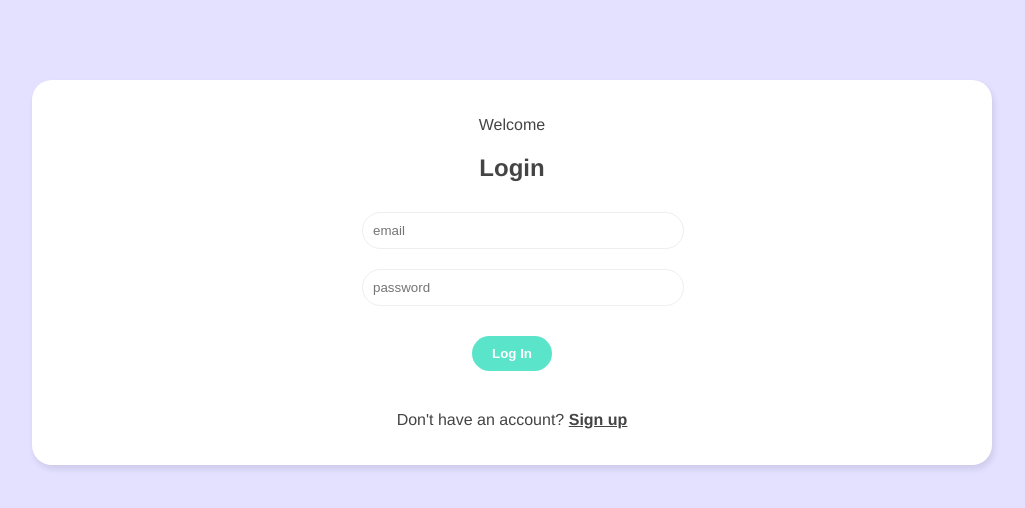
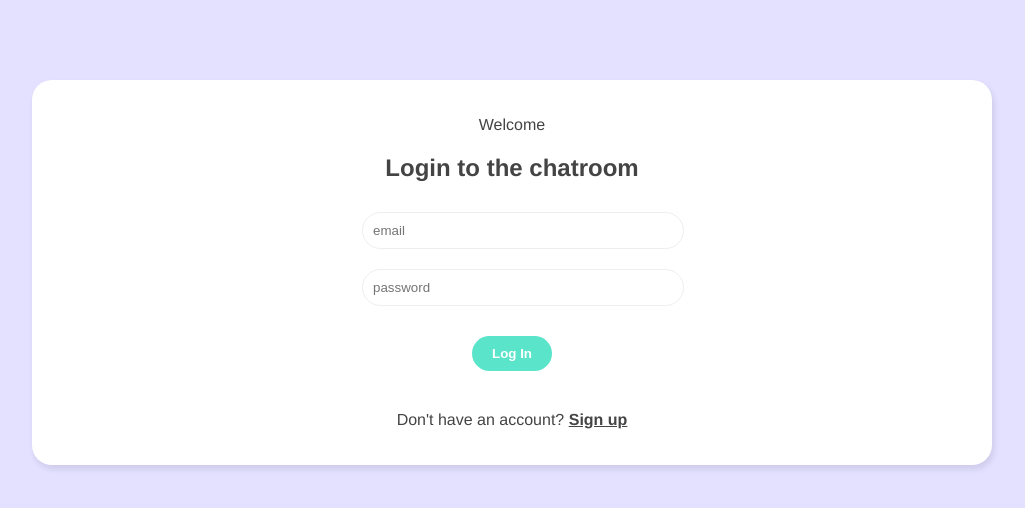
Before and after one commit to roryjarrard/live-chat, a Vue app: page / in a window 1280 px wide. Shown: the top 508 px of the page, without its empty margins (128-1153 px from the left). Built offline with nearby package versions, Linux system fonts and the light colour scheme; no server answers.

Commit message:
update labels

```diff
--- a/src/views/Welcome.vue
+++ b/src/views/Welcome.vue
@@ -2,14 +2,14 @@
   <div class="welcome container">
     <p>Welcome</p>
     <div v-if="showLogin">
-      <h2>Login</h2>
+      <h2>Login to the chatroom</h2>
       <LoginForm @login="enterChat" />
       <p>
         Don't have an account? <span @click="showLogin = false">Sign up</span>
       </p>
     </div>
     <div v-else>
-      <h2>Sign Up</h2>
+      <h2>Sign up to the chatroom</h2>
       <SignupForm @signup="enterChat" />
       <p>Already registered? <span @click="showLogin = true">Login</span></p>
     </div>
```
